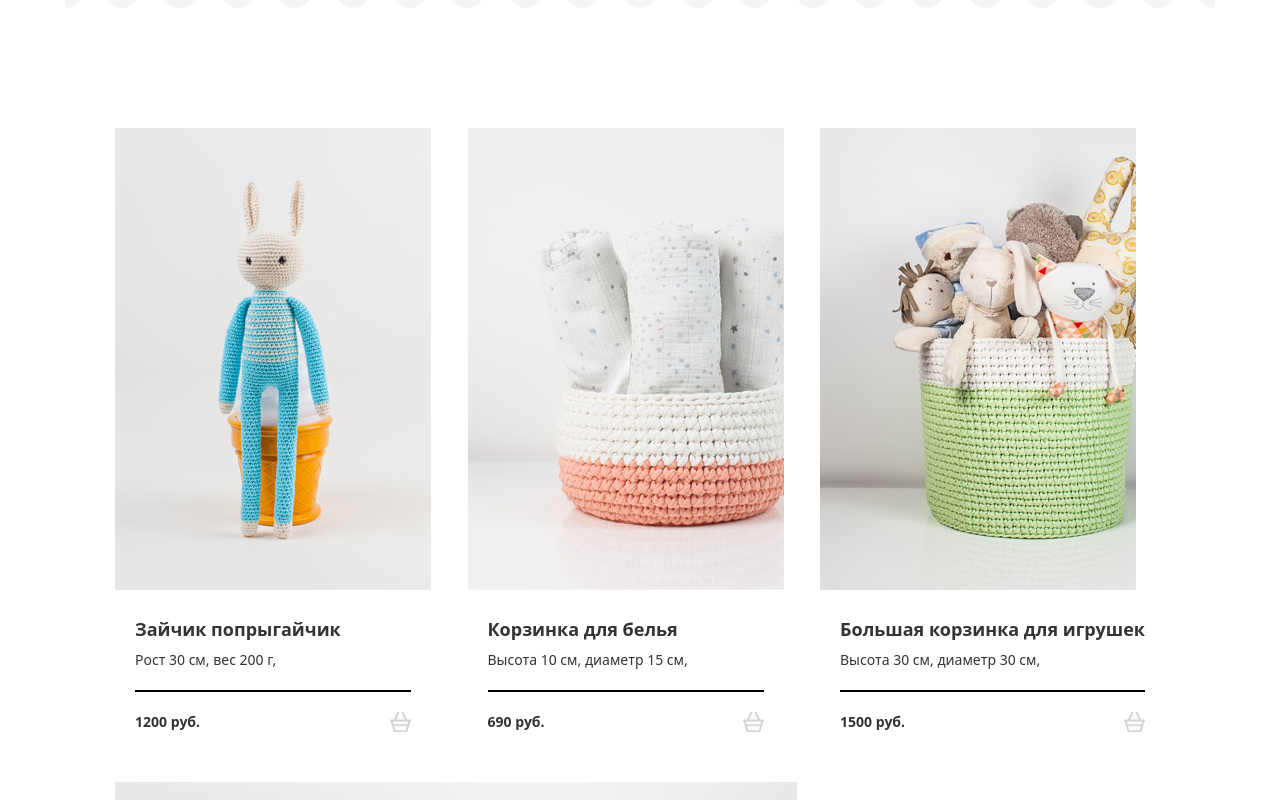
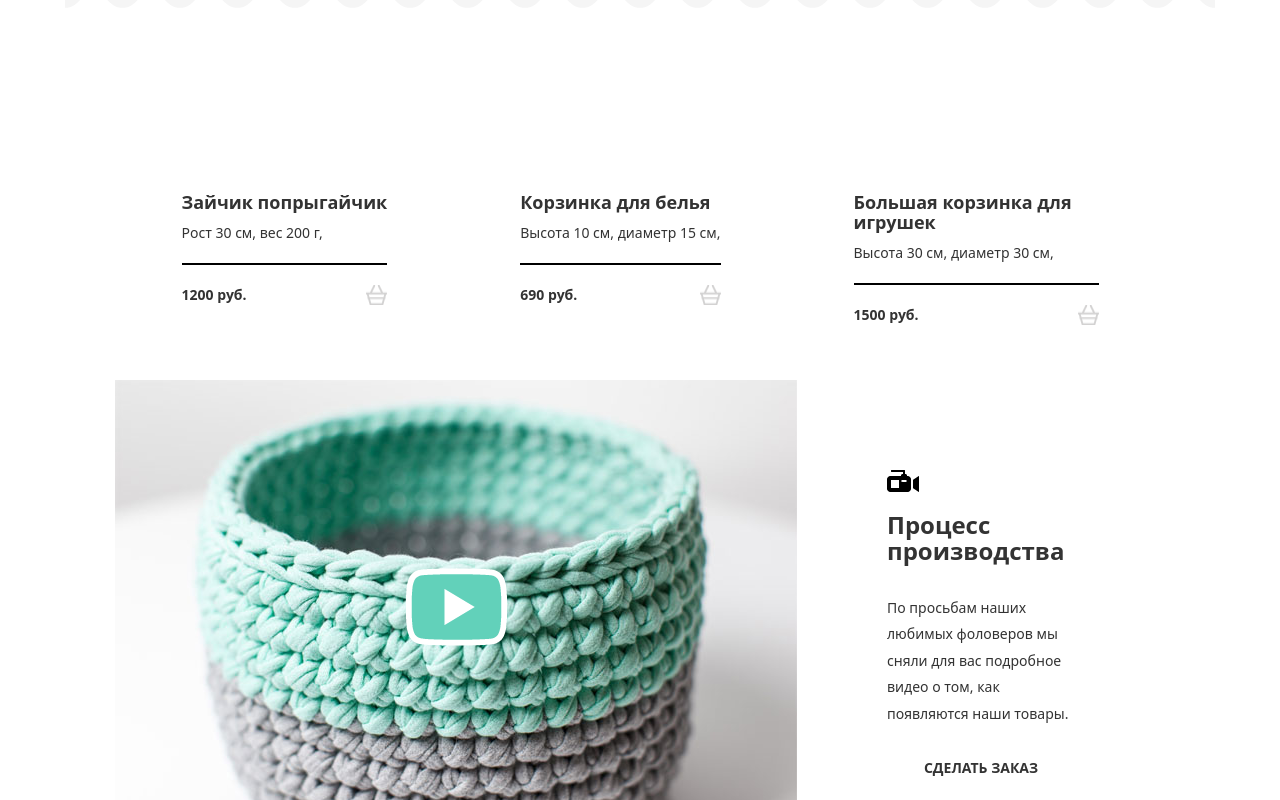
Before and after one commit to GeorgiiZ/mishkaa, a Vue app: page /catalog in a window 1280 px wide. Shown: the part 320-1120 px from the top of the page. Built offline with nearby package versions, Linux system fonts and the light colour scheme.

Commit message:
Text formatting and refactoring of catalog page

```diff
--- a/src/App.vue
+++ b/src/App.vue
@@ -109,10 +109,14 @@ body, #app {
 }
 
 .nav-link {
-  display: inline-block;
   text-decoration: none;
   color: inherit;
   margin: 0 30px;
+}
+
+.nav-link:hover,  .nav-link:focus {
+    text-decoration: none;
+    color: inherit;
 }
 
 .nav-item__text-outer {
--- a/src/api/products.js
+++ b/src/api/products.js
@@ -1,4 +1,4 @@
-const images = require.context("./images", true, /\.png$/)
+const images = require.context("../assets/catalog-images/", true, /\.png$/)
 
 const products = [
     {
--- a/src/catalog/CatalogPage.vue
+++ b/src/catalog/CatalogPage.vue
@@ -2,7 +2,7 @@
     <div class="catalog-main">
         <div class="products">
             <div v-for="(product, idx) in availibleProducts" :key="idx" class="products-item">
-                <img :src="product.src"/>
+                <img class="products-item__img" :src="product.src"/>
                 <section class="products-item__desc">
                     <article>
                         <h4><strong>{{product.name}}</strong></h4>
@@ -21,18 +21,19 @@
             </div>
         </div>
         <div class="production">
-            <figure class="production__video">
-                <img src="../assets/catalog-images/videodesktop.png"/>
-            </figure>
+            <div class="production__video">
+                <img class="production__video-play" src="../assets/catalog-images/playsvg.png"/>
+                 <img class="production__video-img" src="../assets/catalog-images/videodesktop.png"/>
+            </div>
             <div class="production__desc">
                 <img src="../assets/catalog-images/videosvg.png"/>
                 <article>
-                    <h4><strong>Процесс производства</strong></h4>
-                    <p>
-                        По просьбам наших любимых фоловеров мы сняли подробное видео о том, как появляются наши товары.
+                    <h3><strong>Процесс производства</strong></h3>
+                    <p class="production__desc-paragraph">
+                        По просьбам наших любимых фоловеров мы сняли для вас подробное видео о том, как появляются наши товары.
                     </p>
                 </article>
-                <h5 class="make-order">СДЕЛАТЬ ЗАКАЗ</h5>
+                <div class="production__make-order">сделать заказ</div>
             </div>
         </div>
     </div>
@@ -71,12 +72,18 @@ export default {
 
 .products{
     display: flex;
-    justify-content: space-between;
-    margin-bottom: 30px;
+    justify-content: space-around;
+    margin-bottom: 20px;
 }
 
+.products-item__img {
+    margin: 0 auto;
+}
+
+
 .products-item__desc {
-    padding: 20px;
+    max-width: 315px;
+    padding: 35px;
 }
 
 .products-item__desc-params::first-letter {
@@ -99,18 +106,36 @@ export default {
 }
 
 .production__desc {
-    flex-direction: column;
     padding: 90px;
 }
 
 .production__video {
+    display: flex;
+    justify-content: center;
+    align-items: center;
+    flex-shrink: 0;
 	width: 682px;
 	height: 455px;
 }
 
-.make-order {
-    text-align: center;
-    margin: 75px 0;
+.production__video-img {
+    position: absolute;
+}
+
+.production__video-play {
+    z-index: 1;
+    max-height: 78px;
+}
+
+.production__desc-paragraph {
+    margin: 30px 0;
+    line-height: 190%;
+}
+
+.production__make-order {
+    text-transform: uppercase;
+    text-align:center;
+    margin: 0 auto;
     font-weight: bold;
 }
 
```
